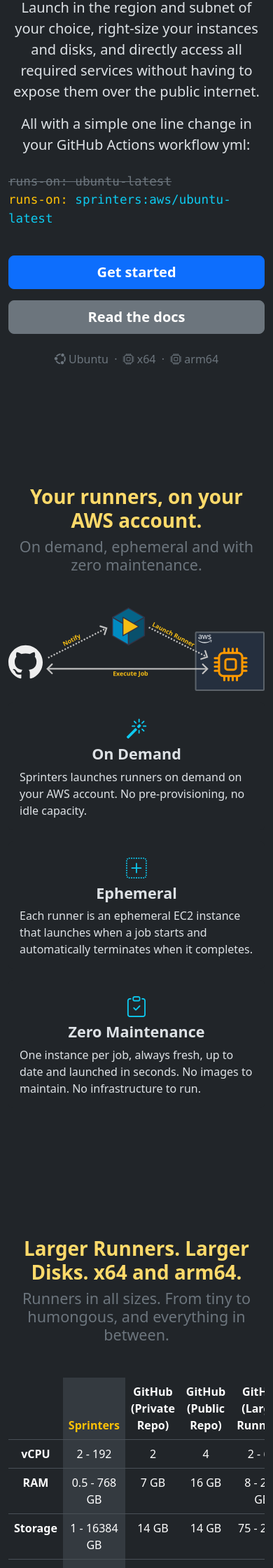
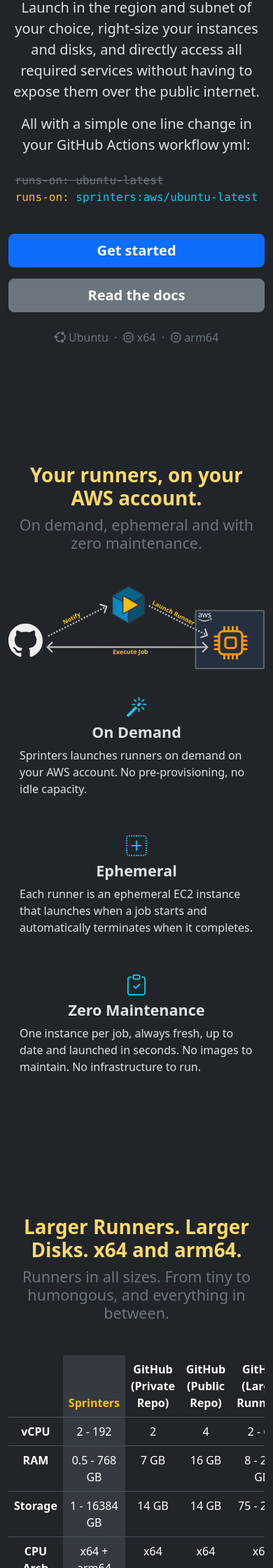
Before and after one commit to sprinters-sh/sprinters.sh, a Jekyll site: the page built from index.html, in a window 390 px wide. Shown: the part 635-2875 px from the top of the page at 70% size. Built offline with Jekyll 4.4.1, drawn with Linux system fonts in a browser that asks for light colours.

Commit message:
Improved layout on small screens

```diff
--- a/assets/sprinters.css
+++ b/assets/sprinters.css
@@ -73,6 +73,6 @@
 
 @media (max-width: 575.98px) {
     .code {
-        font-size: 1.1rem !important;
+        font-size: 1.0rem !important;
     }
 }
```
